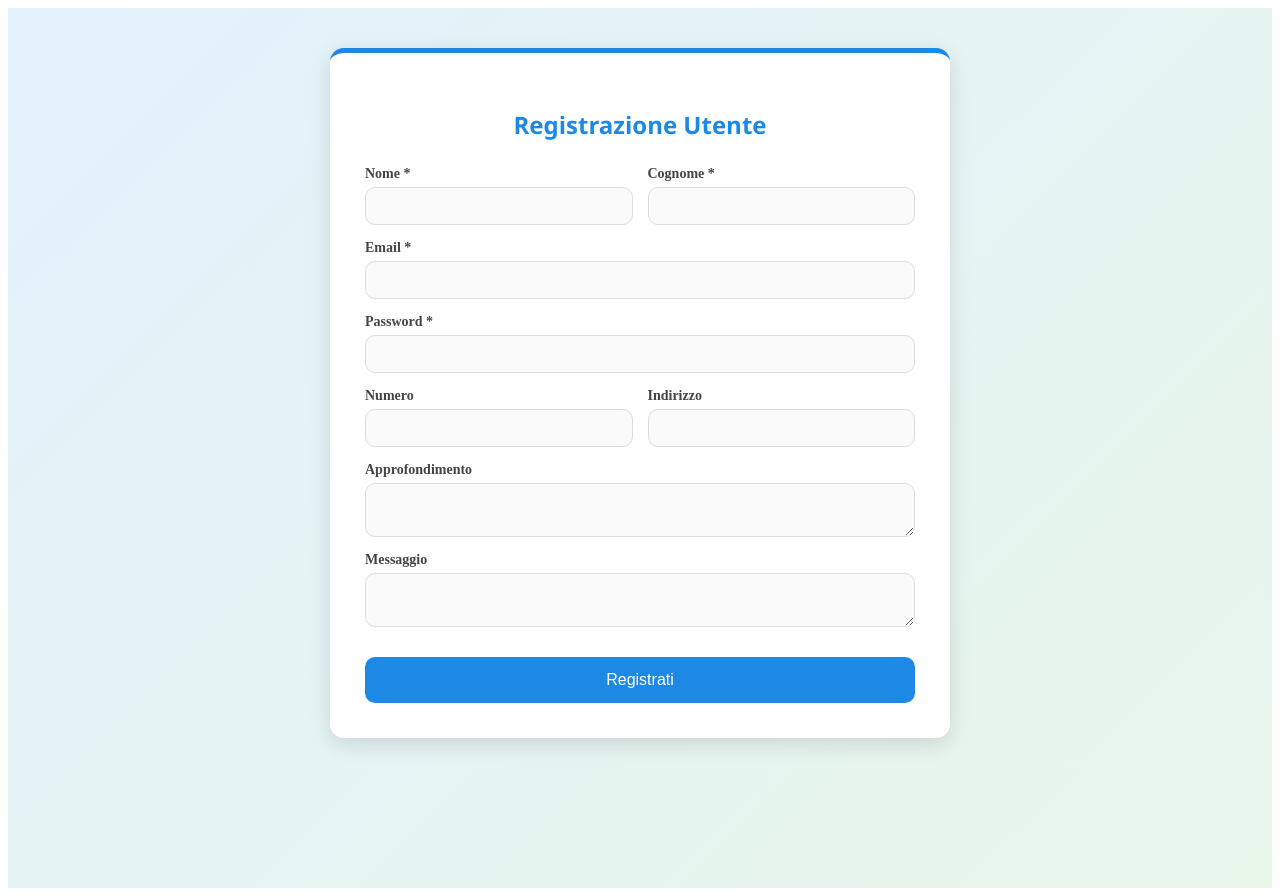
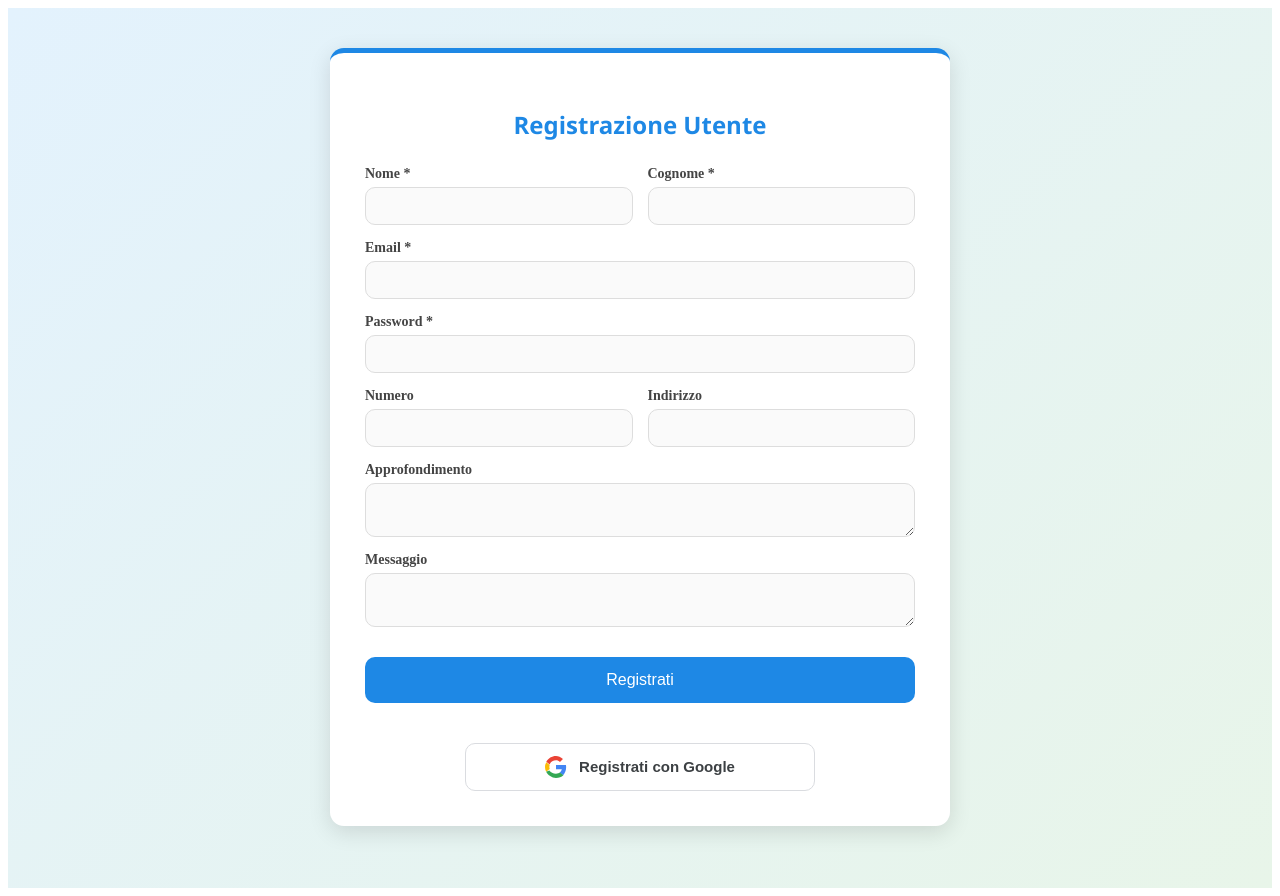
Before and after one commit to Gedico/ProgettoFrontend, an Angular app: page /register in a window 1280 px wide. Built offline with nearby package versions, Linux system fonts and the light colour scheme.

Commit message:
pagina registazione con google auth iniziale

```diff
--- a/src/app/app.routes.ts
+++ b/src/app/app.routes.ts
@@ -6,10 +6,30 @@ export const routes: Routes = [
     loadComponent: () =>
       import('./pages/auth/register/register.component')
         .then(m => m.RegisterComponent)
-  },
+  }
+  ,
+
   {
     path: '',
     redirectTo: 'register',
     pathMatch: 'full'
   }
+  ,
+
+  {
+  path: 'oauth-callback',
+  loadComponent: () =>
+    import('./pages/auth/oauth-callback/oauth-callback.component')
+      .then(m => m.OAuthCallbackComponent)
+}
+ ,
+
+  {
+  path: 'home',
+  loadComponent: () =>
+    import('./pages/home/home.component')
+      .then(m => m.HomeComponent)
+}
+
+
 ];
--- /dev/null
+++ b/src/app/pages/auth/oauth-callback/oauth-callback.component.css
@@ -0,0 +1,9 @@
+.callback-container {
+  min-height: 100vh;
+  display: flex;
+  justify-content: center;
+  align-items: center;
+  font-size: 18px;
+  color: #1e88e5;
+  font-family: 'Segoe UI', sans-serif;
+}
--- /dev/null
+++ b/src/app/pages/auth/oauth-callback/oauth-callback.component.html
@@ -0,0 +1,3 @@
+<div class="callback-container">
+  <p>{{ message }}</p>
+</div>
--- /dev/null
+++ b/src/app/pages/auth/oauth-callback/oauth-callback.component.ts
@@ -0,0 +1,44 @@
+import { Component, OnInit } from '@angular/core';
+import { ActivatedRoute, Router } from '@angular/router';
+import { CommonModule } from '@angular/common';
+
+@Component({
+  selector: 'app-oauth-callback',
+  standalone: true,
+  imports: [CommonModule],
+  templateUrl: './oauth-callback.component.html',
+  styleUrls: ['./oauth-callback.component.css']
+})
+export class OAuthCallbackComponent implements OnInit {
+
+  message = "Completamento accesso...";
+
+  constructor(
+    private route: ActivatedRoute,
+    private router: Router
+  ) {}
+
+  ngOnInit(): void {
+
+    // 1. Legge il token dalla query string
+    this.route.queryParamMap.subscribe(params => {
+      const token = params.get('token');
+
+      if (token) {
+
+        // 2. Salva il token (localStorage o tokenService)
+        localStorage.setItem('auth-token', token);
+
+        this.message = "Accesso completato! Reindirizzamento...";
+
+        // 3. Reindirizza alla home (o dashboard)
+        setTimeout(() => {
+          this.router.navigate(['/home']); // oppure '/profilo', come vuoi
+        }, 1500);
+
+      } else {
+        this.message = "Token non ricevuto. Accesso fallito.";
+      }
+    });
+  }
+}
--- a/src/app/pages/auth/register/register.component.css
+++ b/src/app/pages/auth/register/register.component.css
@@ -27,7 +27,7 @@ h2 {
 
 .message-box {
   margin-bottom: 15px;
-  text-align: center;
+  text-text-align: center;
 }
 
 .success {
@@ -106,3 +106,51 @@ textarea.ng-invalid.ng-touched {
 .btn:hover {
   background: #0d47a1;
 }
+
+/* --------------------------------------------- */
+/* 🟦 PULSANTE REGISTRAZIONE CON GOOGLE (NUOVO) */
+/* --------------------------------------------- */
+
+.social-buttons {
+  margin-top: 25px;
+  display: flex;
+  justify-content: center;
+}
+
+.google-btn {
+  display: flex;
+  align-items: center;
+  justify-content: center;
+  gap: 12px;
+
+  width: 100%;
+  max-width: 350px;
+
+  padding: 12px 20px;
+
+  background: white;
+  border: 1px solid #dadce0;
+  border-radius: 10px;
+
+  font-size: 15px;
+  font-weight: 600;
+  color: #3c4043;
+
+  cursor: pointer;
+  transition: all 0.2s ease-in-out;
+}
+
+.google-btn img {
+  width: 22px;
+  height: 22px;
+}
+
+.google-btn:hover {
+  background: #f7f8f8;
+  border-color: #c6c6c6;
+}
+
+.google-btn:active {
+  background: #eeeeee;
+  transform: scale(0.98);
+}
--- a/src/app/pages/auth/register/register.component.html
+++ b/src/app/pages/auth/register/register.component.html
@@ -76,6 +76,14 @@
         {{ loading ? 'Invio…' : 'Registrati' }}
       </button>
 
+      <div class="social-buttons">
+        <button type="button" class="google-btn" (click)="loginWithGoogle()">
+          <img src="assets/google-logo.svg" alt="Google logo" />
+           Registrati con Google
+        </button>
+       </div>
+
+
     </form>
 
   </div>
--- a/src/app/pages/auth/register/register.component.ts
+++ b/src/app/pages/auth/register/register.component.ts
@@ -60,4 +60,10 @@ export class RegisterComponent {
       }
     });
   }
+
+  loginWithGoogle() {
+
+    window.location.href = 'http://localhost:8080/oauth2/authorization/google';
+  }
+
 }
--- /dev/null
+++ b/src/app/pages/home/home.component.css
@@ -0,0 +1,5 @@
+.home-container {
+  padding: 40px;
+  text-align: center;
+  font-family: Arial, sans-serif;
+}
--- /dev/null
+++ b/src/app/pages/home/home.component.html
@@ -0,0 +1,4 @@
+<div class="home-container">
+  <h1>Benvenuto nel sito!</h1>
+  <p>La registrazione con Google è andata a buon fine.</p>
+</div>
```
Also changed, not shown: src/app/pages/home/home.component.ts (added, +11 -0 lines), src/assets/google-logo.svg (added).
